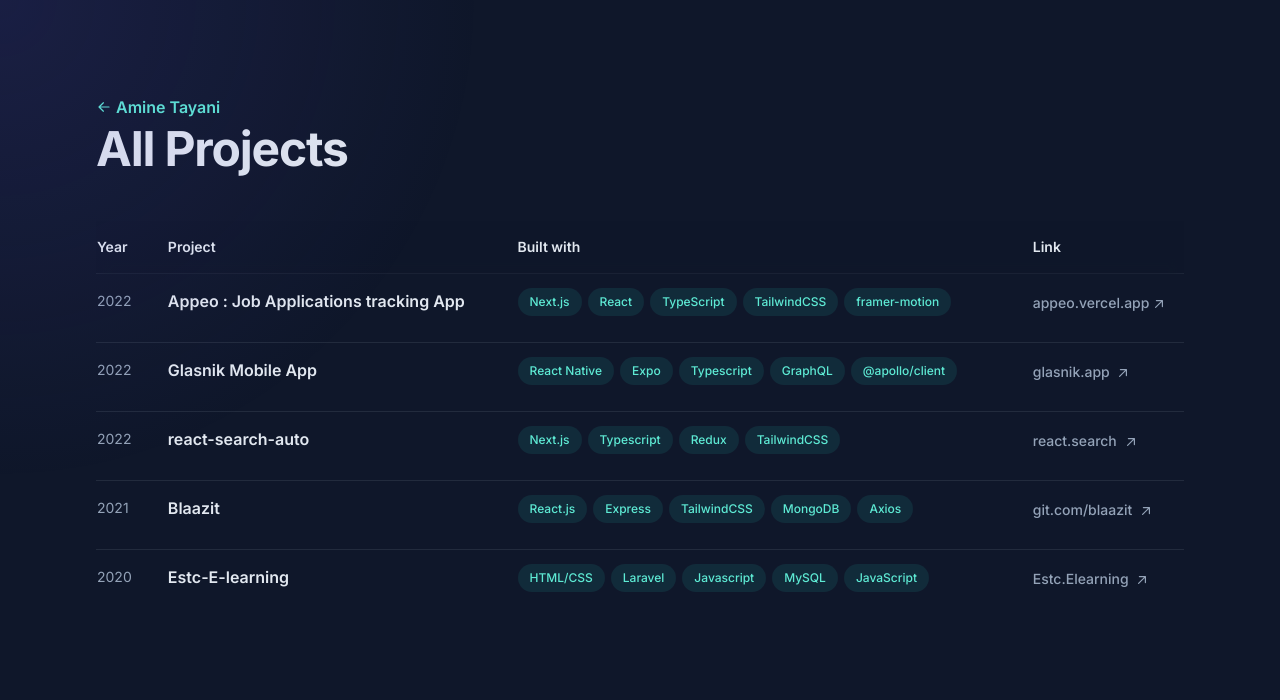
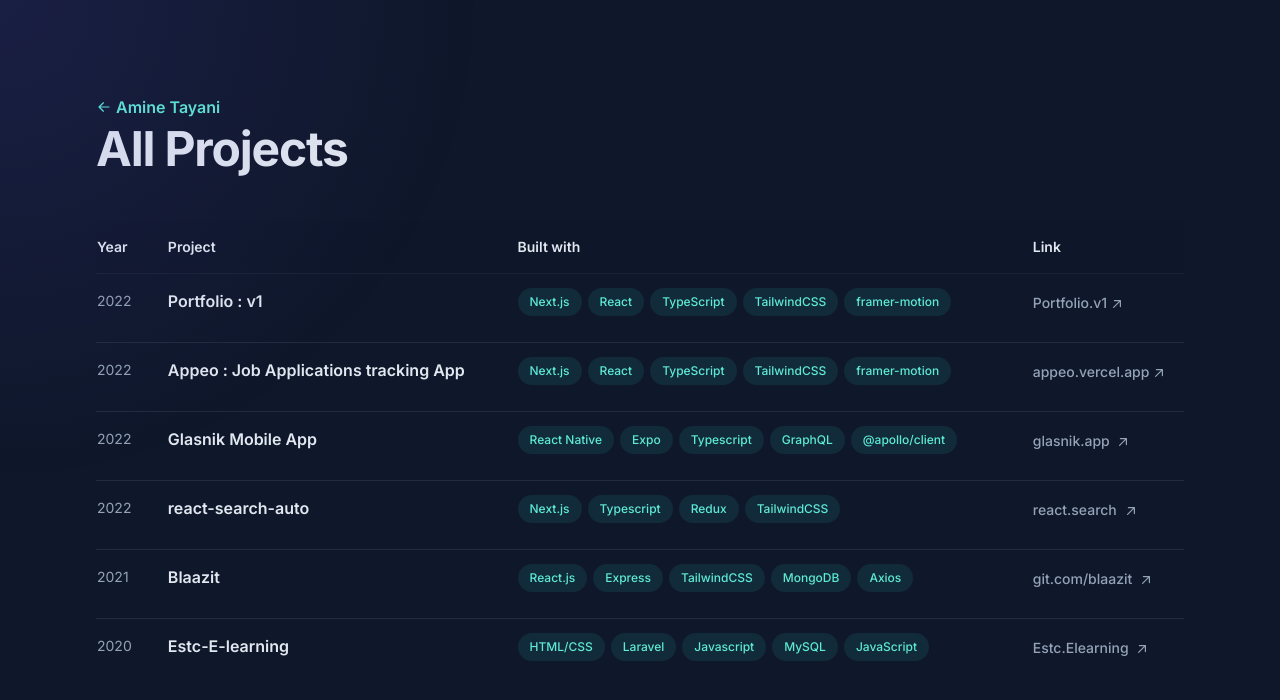
Before and after one commit to amine-tayani/portfolio, a Next.js app: page /v2/archive in a window 1280 px wide. Shown: the top 700 px of the page. Built offline with nearby package versions, Linux system fonts and the light colour scheme.

Commit message:
add portfolio v1 to archive page

```diff
--- a/src/app/v2/archive/page.tsx
+++ b/src/app/v2/archive/page.tsx
@@ -44,6 +44,83 @@ export default function archive() {
           </tr>
         </thead>
         <tbody>
+        <tr className="border-b border-slate-300/10 last:border-none">
+            <td className="py-4 pr-4 align-top text-sm">
+              <div className="translate-y-px">2022</div>
+            </td>
+            <td className="py-4 pr-4 align-top font-semibold leading-snug text-slate-200">
+              <div>
+                <div className="block sm:hidden">
+                  <span>Portfolio : v1</span>
+                </div>
+                <div className="hidden sm:block">
+                  Portfolio : v1
+                </div>
+              </div>
+            </td>
+
+            <td className="hidden py-4 pr-4 align-top lg:table-cell">
+              <ul className="flex -translate-y-1.5 flex-wrap">
+                <li className="my-1 mr-1.5">
+                  <div className="flex items-center rounded-full bg-teal-400/10 px-3 py-1 text-xs font-medium leading-5 text-teal-300 ">
+                    Next.js
+                  </div>
+                </li>
+                <li className="my-1 mr-1.5">
+                  <div className="flex items-center rounded-full bg-teal-400/10 px-3 py-1 text-xs font-medium leading-5 text-teal-300 ">
+                    React
+                  </div>
+                </li>
+                <li className="my-1 mr-1.5">
+                  <div className="flex items-center rounded-full bg-teal-400/10 px-3 py-1 text-xs font-medium leading-5 text-teal-300 ">
+                    TypeScript
+                  </div>
+                </li>
+                <li className="my-1 mr-1.5">
+                  <div className="flex items-center rounded-full bg-teal-400/10 px-3 py-1 text-xs font-medium leading-5 text-teal-300 ">
+                    TailwindCSS
+                  </div>
+                </li>
+                <li className="my-1 mr-1.5">
+                  <div className="flex items-center rounded-full bg-teal-400/10 px-3 py-1 text-xs font-medium leading-5 text-teal-300 ">
+                    framer-motion
+                  </div>
+                </li>
+              </ul>
+            </td>
+            <td className="hidden py-4 align-top sm:table-cell">
+              <ul className="translate-y-1">
+                <li className="mb-1 flex items-center">
+                  <Link
+                    className="inline-flex items-baseline font-medium leading-tight text-slate-400 hover:text-teal-300 focus-visible:text-teal-300 group/link text-sm"
+                    target="_blank"
+                    href="https://amine-tayani.vercel.app/"
+                    rel="noreferrer"
+                    aria-label="https://amine-tayani.vercel.app/"
+                  >
+                    <span>
+                      <span className="inline-block">
+                      Portfolio.v1
+                        <svg
+                          xmlns="http://www.w3.org/2000/svg"
+                          viewBox="0 0 20 20"
+                          fill="currentColor"
+                          className="inline-block h-4 w-4 shrink-0 transition-transform group-hover/link:-translate-y-1 group-hover/link:translate-x-1 group-focus-visible/link:-translate-y-1 group-focus-visible/link:translate-x-1 motion-reduce:transition-none ml-0.5"
+                          aria-hidden="true"
+                        >
+                          <path
+                            fillRule="evenodd"
+                            d="M5.22 14.78a.75.75 0 001.06 0l7.22-7.22v5.69a.75.75 0 001.5 0v-7.5a.75.75 0 00-.75-.75h-7.5a.75.75 0 000 1.5h5.69l-7.22 7.22a.75.75 0 000 1.06z"
+                            clipRule="evenodd"
+                          />
+                        </svg>
+                      </span>
+                    </span>
+                  </Link>
+                </li>
+              </ul>
+            </td>
+          </tr>
           <tr className="border-b border-slate-300/10 last:border-none">
             <td className="py-4 pr-4 align-top text-sm">
               <div className="translate-y-px">2022</div>
```
Also changed, not shown: 1 other file (tests, documents, lock files or other folders).
